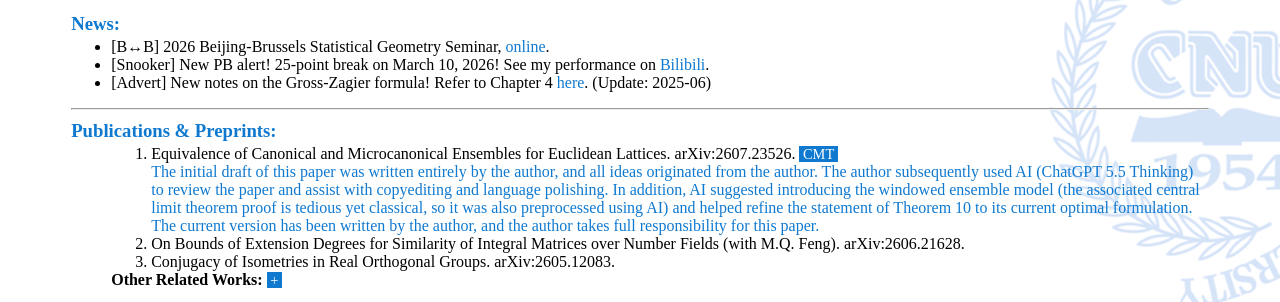
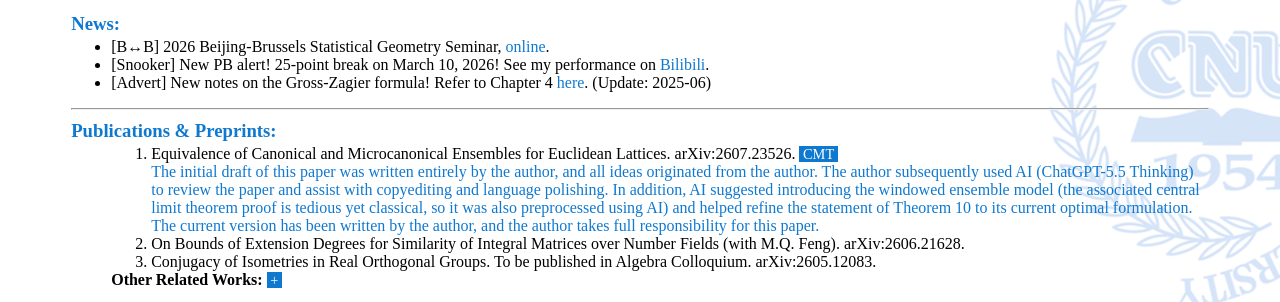
Before and after one commit to ZiyangZhu/home, a plain HTML site: page index.html in a window 1280 px wide. Both pictures are taken after a click on the element "CMT". Shown: the part 447-749 px from the top of the page. Drawn offline with Linux system fonts and the light colour scheme.

Commit message:
Update index.html

```diff
--- a/index.html
+++ b/index.html
@@ -106,10 +106,10 @@ mark {
 <ul><ol>
 <li>Equivalence of Canonical and Microcanonical Ensembles for Euclidean Lattices. arXiv:2607.23526. <mark onclick="toggle_visibility('ensemble')">&nbsp;CMT&nbsp;</mark></li>
   <div id="ensemble" class="toshow" style="display:none; color: var(--theme-color)">
-  The initial draft of this paper was written entirely by the author, and all ideas originated from the author. The author subsequently used AI (ChatGPT 5.5 Thinking) to review the paper and assist with copyediting and language polishing. In addition, AI suggested introducing the windowed ensemble model (the associated central limit theorem proof is tedious yet classical, so it was also preprocessed using AI) and helped refine the statement of Theorem 10 to its current optimal formulation. The current version has been written by the author, and the author takes full responsibility for this paper.
+  The initial draft of this paper was written entirely by the author, and all ideas originated from the author. The author subsequently used AI (ChatGPT-5.5 Thinking) to review the paper and assist with copyediting and language polishing. In addition, AI suggested introducing the windowed ensemble model (the associated central limit theorem proof is tedious yet classical, so it was also preprocessed using AI) and helped refine the statement of Theorem 10 to its current optimal formulation. The current version has been written by the author, and the author takes full responsibility for this paper.
   </div>
 <li>On Bounds of Extension Degrees for Similarity of Integral Matrices over Number Fields (with M.Q. Feng). arXiv:2606.21628.</li>
-<li>Conjugacy of Isometries in Real Orthogonal Groups. arXiv:2605.12083.</li>
+<li>Conjugacy of Isometries in Real Orthogonal Groups. To be published in Algebra Colloquium. arXiv:2605.12083.</li>
 </ol>
 <b>Other Related Works:</b> <mark onclick="toggle_visibility('works')">&nbsp;+&nbsp;</mark>
 <div id="works" class="toshow" style="display:none">
```
